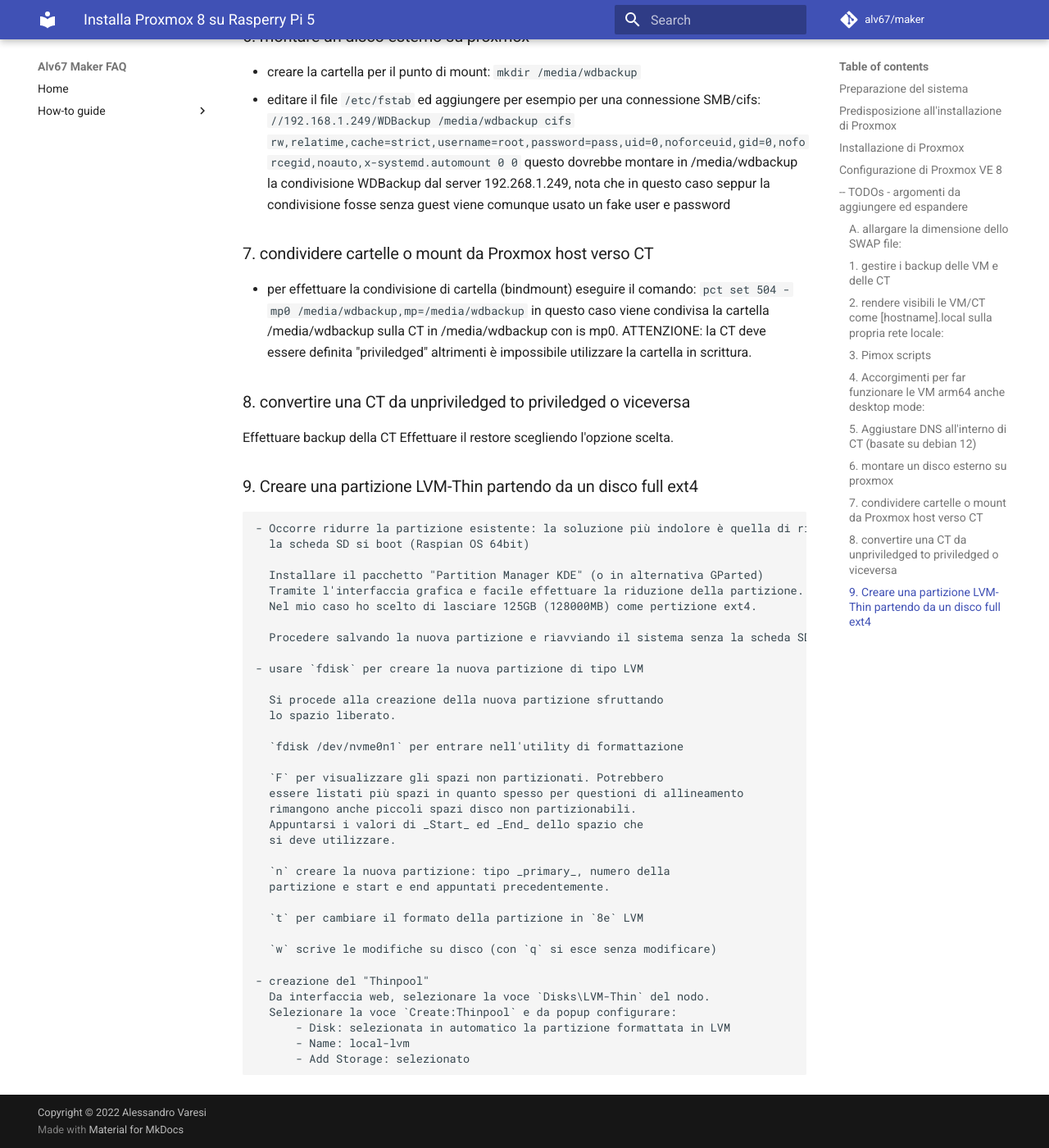
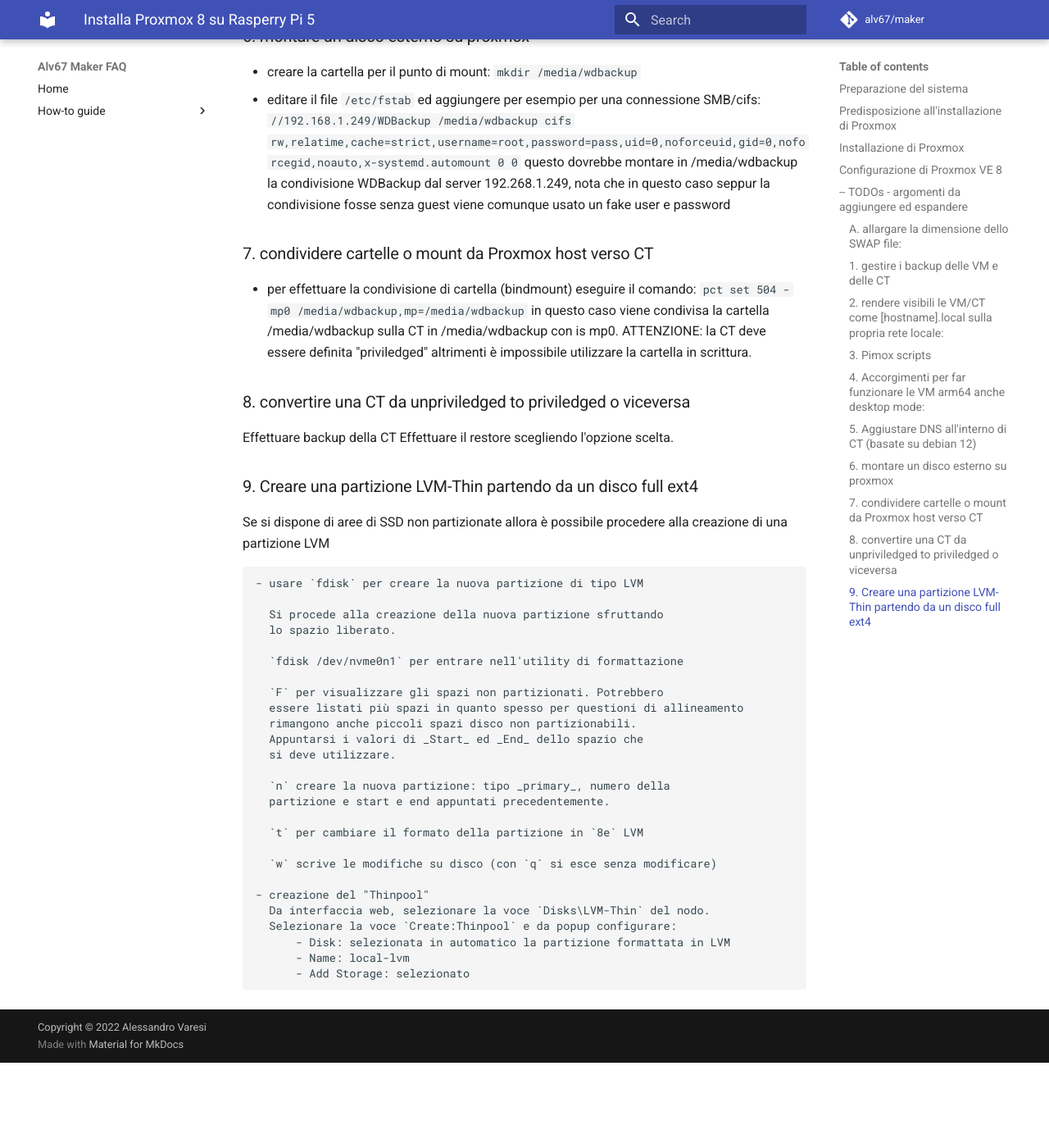
Before and after one commit to novice-handbooks/maker, an MkDocs documentation site: the page built from doc/proxmoxonpi5.md, in a window 1280 px wide and 1400 px high, scrolled down 5908 px. Shown: the whole window at 82% size. Built offline with MkDocs 1.6.1 and Material for MkDocs 9.7.7, drawn with Linux system fonts in a browser that asks for light colours; comment, search, counter and statistics services are not loaded; after the commit the page ends 7204 px from its top, so only the background shows below that.

```diff
--- a/doc/proxmoxonpi5.md
+++ b/doc/proxmoxonpi5.md
@@ -307,14 +307,7 @@
    Effettuare il restore scegliendo l'opzione scelta.
 
 ### 9. Creare una partizione LVM-Thin partendo da un disco full ext4
-    - Occorre ridurre la partizione esistente: la soluzione più indolore è quella di riavviare il Raspberry utilizzando
-      la scheda SD si boot (Raspian OS 64bit)
-
-      Installare il pacchetto "Partition Manager KDE" (o in alternativa GParted)
-      Tramite l'interfaccia grafica e facile effettuare la riduzione della partizione.
-      Nel mio caso ho scelto di lasciare 125GB (128000MB) come pertizione ext4.
-
-      Procedere salvando la nuova partizione e riavviando il sistema senza la scheda SD.
+   Se si dispone di aree di SSD non partizionate allora è possibile procedere alla creazione di una partizione LVM
 
     - usare `fdisk` per creare la nuova partizione di tipo LVM
 
```
Also changed, not shown: doc/raspi5nvme.md (+37 -0 lines).
